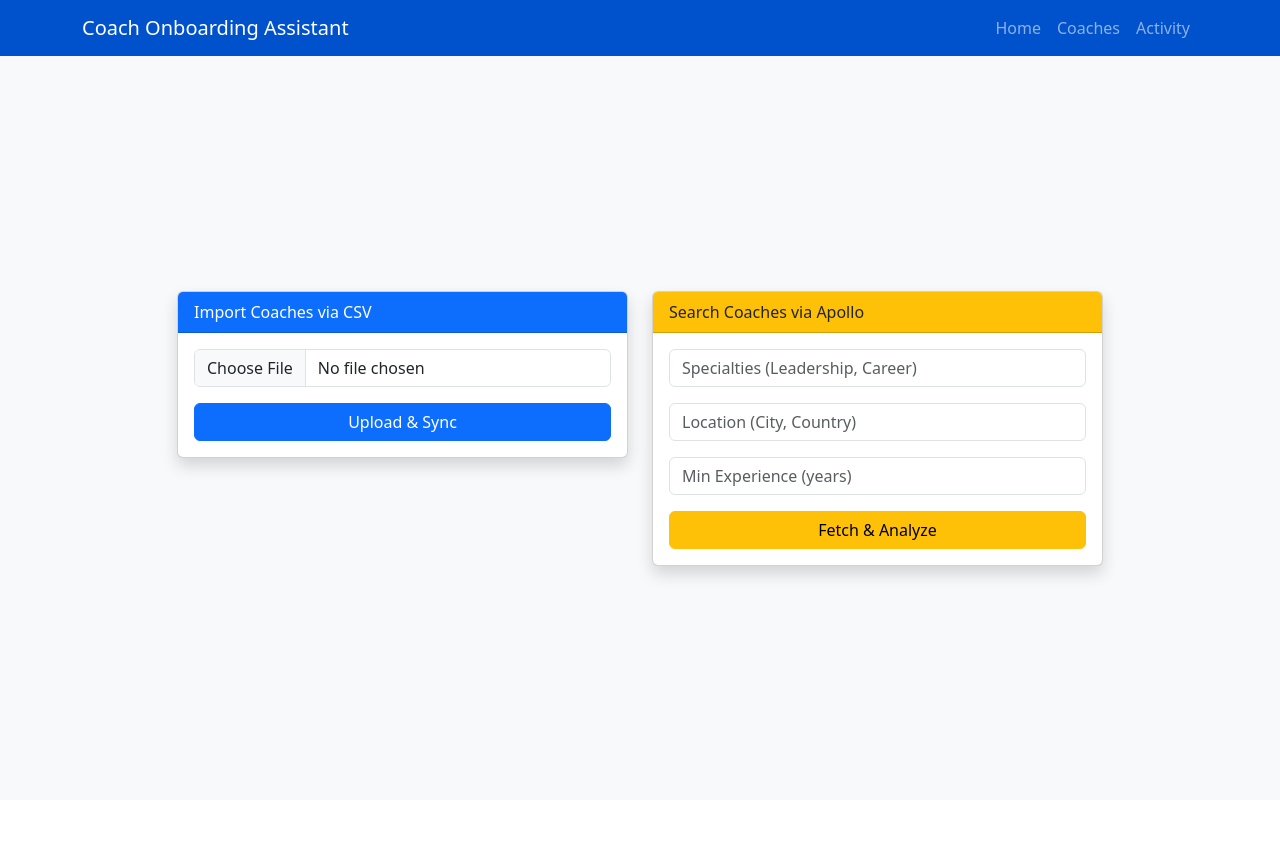
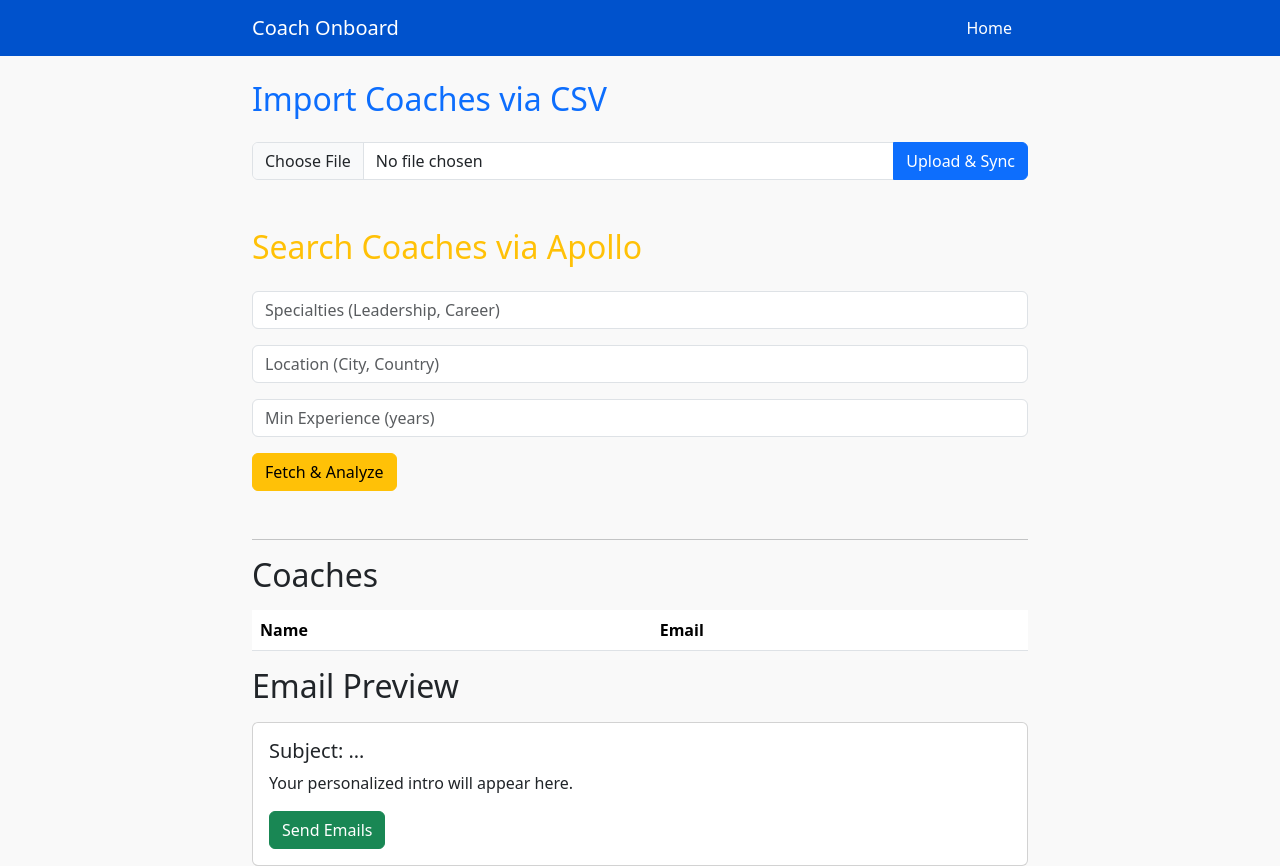
Before and after one commit to SamCrosby1/coach-bot-ui, a Flask app: page / in a window 1280 px wide. Before the commit the page ends 582 px from the top, so only its background shows below. Run offline with Flask 3, Linux system fonts and the light colour scheme; lists and menus that the app fills with data are empty; some libraries are stand-ins or nearby versions.

Commit message:
Reset to minimal professional UI

```diff
--- a/app.py
+++ b/app.py
@@ -1,75 +1,21 @@
 import os
-import itertools
-import requests
-import openai
-import smtplib
-
 from flask import Flask, render_template, request, redirect, url_for
-from email.mime.text import MIMEText
 from dotenv import load_dotenv
 
 load_dotenv()
 
 app = Flask(__name__)
 
-openai.api_key    = os.getenv("OPENAI_API_KEY")
-APOLLO_KEY        = os.getenv("APOLLO_API_KEY")
-SMTP_HOST         = os.getenv("SMTP_HOST")
-ACCOUNTS          = [
-    (os.getenv("SMTP_USER_1"), os.getenv("SMTP_PASS_1")),
-    (os.getenv("SMTP_USER_2"), os.getenv("SMTP_PASS_2")),
-]
-account_cycle     = itertools.cycle(ACCOUNTS)
-
-GENERIC_SUBJECT   = os.getenv("GENERIC_EMAIL_SUBJECT")
-body_path         = os.getenv("GENERIC_EMAIL_BODY_PATH", "templates/generic_body.html")
-with open(body_path, 'r') as f:
-    GENERIC_BODY = f.read()
-
-
 @app.route('/', methods=['GET', 'POST'])
 def index():
+    if request.method == 'POST' and 'csv_file' in request.files:
+        # handle CSV upload…
+        return redirect(url_for('index'))
+    if request.method == 'POST' and 'specialties' in request.form:
+        # handle Apollo search…
+        return redirect(url_for('index'))
     return render_template('index.html')
 
-
-
-@app.route('/coaches', methods=['GET'])
-def coaches_page():
-    coaches = []
-    return render_template('coaches.html', coaches=coaches)
-
-
-@app.route('/activity', methods=['GET'])
-def activity_page():
-    activity = []
-    return render_template('activity.html', activity=activity)
-
-
-@app.route('/import', methods=['POST'])
-def import_csv():
-    csv_file = request.files.get('csv_file')
-    if csv_file:
-        pass
-    return redirect(url_for('coaches_page'))
-
-
-@app.route('/search', methods=['POST'])
-def search_apollo():
-    specialties = request.form.get('specialties', '')
-    location    = request.form.get('location', '')
-    experience  = request.form.get('experience', '')
-    return redirect(url_for('coaches_page'))
-
-
-def send_email(to_email, first_line):
-    from_email, pwd = next(account_cycle)
-    msg = MIMEText(f"<p>{first_line}</p>\n{GENERIC_BODY}", 'html')
-    msg['Subject'], msg['From'], msg['To'] = GENERIC_SUBJECT, from_email, to_email
-    with smtplib.SMTP(SMTP_HOST, 587) as server:
-        server.starttls()
-        server.login(from_email, pwd)
-        server.send_message(msg)
-
-
 if __name__ == "__main__":
-    app.run(host="0.0.0.0", port=int(os.getenv("PORT", 5000)))
+    port = int(os.getenv("PORT", 5000))
+    app.run(host="0.0.0.0", port=port)
--- a/templates/index.html
+++ b/templates/index.html
@@ -1,65 +1,16 @@
-<!doctype html>
-<!-- ★★★★★ LOADED NEW TEMPLATE ★★★★★ -->
-<html lang="en">
-<head>
-  <meta charset="utf-8">
-  <meta name="viewport" content="width=device-width,initial-scale=1">
+{% extends "layout.html" %}
+{% block content %}
 
-  <!-- Bootstrap CSS -->
-  <link
-    href="https://cdn.jsdelivr.net/npm/bootstrap@5.4.3/dist/css/bootstrap.min.css"
-    rel="stylesheet"
-    integrity="sha384-F2Qa+S6t7fn+yU5qR+Z6zO6GkEoS1JFyd1N2VFvV5E7rkTRGSJHBmEby8zk2wssJ"
-    crossorigin="anonymous">
+<h2 class="mb-4 text-primary">Import Coaches via CSV</h2>
+<form method="post" enctype="multipart/form-data" class="mb-5">
+  <div class="input-group mb-3">
+    <input type="file" name="csv_file" class="form-control" accept=".csv">
+    <button class="btn btn-primary">Upload & Sync</button>
+  </div>
+</form>
 
-  <title>Coach Onboarding Assistant</title>
-</head>
-<body class="bg-light">
-
-<nav class="navbar navbar-expand-lg navbar-dark" style="background-color: #0052cc;">
-  <div class="container">
-    <a class="navbar-brand d-flex align-items-center" href="/">
-      <span>Coach Onboarding Assistant</span>
-    </a>
-    <button class="navbar-toggler" type="button" data-bs-toggle="collapse"
-            data-bs-target="#navmenu">
-      <span class="navbar-toggler-icon"></span>
-    </button>
-    <div class="collapse navbar-collapse" id="navmenu">
-      <ul class="navbar-nav ms-auto">
-        <li class="nav-item"><a class="nav-link" href="/">Home</a></li>
-        <li class="nav-item"><a class="nav-link" href="/coaches">Coaches</a></li>
-        <li class="nav-item"><a class="nav-link" href="/activity">Activity</a></li>
-      </ul>
-    </div>
-  </div>
-</nav>
-
-<main class="d-flex align-items-center justify-content-center" style="min-height: calc(100vh - 56px);">
-  <div class="container py-5">
-    <div class="row g-4 justify-content-center">
-
-      <div class="col-md-5">
-        <div class="card shadow">
-          <div class="card-header bg-primary text-white">
-            Import Coaches via CSV
-          </div>
-          <div class="card-body">
-            <form method="post" action="/import" enctype="multipart/form-data">
-              <input type="file" name="csv_file" class="form-control mb-3" accept=".csv">
-              <button class="btn btn-primary w-100">Upload &amp; Sync</button>
-            </form>
-          </div>
-        </div>
-      </div>
-
-      <div class="col-md-5">
-        <div class="card shadow">
-          <div class="card-header bg-warning text-dark">
-            Search Coaches via Apollo
-          </div>
-          <div class="card-body">
-            <form method="post" action="/search">
+<h2 class="mb-4 text-warning">Search Coaches via Apollo</h2>
+<form method="post" class="mb-5">
   <div class="mb-3">
     <input name="specialties" class="form-control" placeholder="Specialties (Leadership, Career)">
   </div>
@@ -67,23 +18,30 @@
     <input name="location" class="form-control" placeholder="Location (City, Country)">
   </div>
   <div class="mb-3">
-                <input type="number" name="experience" min="0"
-                       class="form-control" placeholder="Min Experience (years)">
+    <input type="number" name="experience" class="form-control" placeholder="Min Experience (years)" min="0">
   </div>
-              <button class="btn btn-warning w-100">Fetch &amp; Analyze</button>
+  <button class="btn btn-warning">Fetch & Analyze</button>
 </form>
-          </div>
+
+<hr>
+
+<h2 class="mb-3">Coaches</h2>
+<table class="table table-striped">
+  <thead><tr><th>Name</th><th>Email</th></tr></thead>
+  <tbody>
+    {% for coach in [] %}  {# replace [] with real data #}
+    <tr><td>{{ coach.first_name }} {{ coach.last_name }}</td><td>{{ coach.email }}</td></tr>
+    {% endfor %}
+  </tbody>
+</table>
+
+<h2 class="mb-3">Email Preview</h2>
+<div class="card">
+  <div class="card-body">
+    <h5 class="card-title">Subject: {{ generic_subject or "…" }}</h5>
+    <p class="card-text">{{ generic_body or "Your personalized intro will appear here." }}</p>
+    <button class="btn btn-success">Send Emails</button>
   </div>
 </div>
 
-    </div>
-  </div>
-</main>
-
-<!-- Bootstrap JS bundle -->
-<script
-  src="https://cdn.jsdelivr.net/npm/bootstrap@5.4.3/dist/js/bootstrap.bundle.min.js"
-  integrity="sha384-QF+SxQZTeeHTS2FJ5jIOFgaDnzbGFIE/1T+Wc8PZtn7U8UZZtI5tLwbxA0ZsuN4u"
-  crossorigin="anonymous"></script>
-</body>
-</html>
+{% endblock %}
--- a/templates/layout.html
+++ b/templates/layout.html
@@ -1,67 +1,29 @@
-[<!doctype html>
+<!doctype html>
 <html lang="en">
 <head>
   <meta charset="utf-8">
   <meta name="viewport" content="width=device-width,initial-scale=1">
   <title>Coach Onboarding Assistant</title>
-  <link href="https://cdn.jsdelivr.net/npm/bootstrap@5.4.3/dist/css/bootstrap.min.css" rel="stylesheet">
+  <link href="https://cdnjs.cloudflare.com/ajax/libs/bootstrap/5.4.3/css/bootstrap.min.css" rel="stylesheet">
   <style>
-    :root {
-      --bs-primary: #0052cc;  /* Deep blue */
-      --bs-white:     #ffffff;
-    }
-    body {
-      background-color: var(--bs-white);
-    }
-    .navbar {
-      background-color: var(--bs-primary);
-    }
-    .navbar-brand img {
-      height: 40px;
-      margin-right: .5rem;
-    }
-    .navbar-nav .nav-link {
-      color: var(--bs-white) !important;
-      margin-left: 1rem;
-    }
-    .main-content {
-      min-height: calc(100vh - 56px);
-      display: flex;
-      align-items: center;
-      justify-content: center;
-      padding: 2rem 1rem;
-    }
+    body { background: #f9f9f9; }
+    .navbar { background: #0052cc; }
+    .navbar-brand, .nav-link { color: #fff !important; }
+    .container { max-width: 800px; }
   </style>
 </head>
 <body>
-
-<nav class="navbar navbar-expand-lg">
-  <div class="container">
-    <a class="navbar-brand d-flex align-items-center" href="/">
-      <img src="/static/logo.png" alt="CountryNavigator Logo">
-      <span class="text-white">Coach Onboarding Assistant</span>
-    </a>
-    <button class="navbar-toggler" type="button" data-bs-toggle="collapse"
-            data-bs-target="#navmenu">
-      <span class="navbar-toggler-icon"></span>
-    </button>
-    <div class="collapse navbar-collapse" id="navmenu">
-      <ul class="navbar-nav ms-auto">
+  <nav class="navbar mb-4">
+    <div class="container">
+      <a class="navbar-brand" href="/">Coach Onboard</a>
+      <ul class="nav">
         <li class="nav-item"><a class="nav-link" href="/">Home</a></li>
-        <li class="nav-item"><a class="nav-link" href="/coaches">Coaches</a></li>
-        <li class="nav-item"><a class="nav-link" href="/activity">Activity</a></li>
       </ul>
     </div>
-  </div>
-</nav>
-
-<div class="main-content">
-  <div class="container">
+  </nav>
+  <main class="container">
     {% block content %}{% endblock %}
-  </div>
-</div>
-
-<script src="https://cdn.jsdelivr.net/npm/bootstrap@5.4.3/dist/js/bootstrap.bundle.min.js"></script>
+  </main>
+  <script src="https://cdnjs.cloudflare.com/ajax/libs/bootstrap/5.4.3/js/bootstrap.bundle.min.js"></script>
 </body>
 </html>
-]
```
Lines whose indentation alone changed are shown as unchanged.
